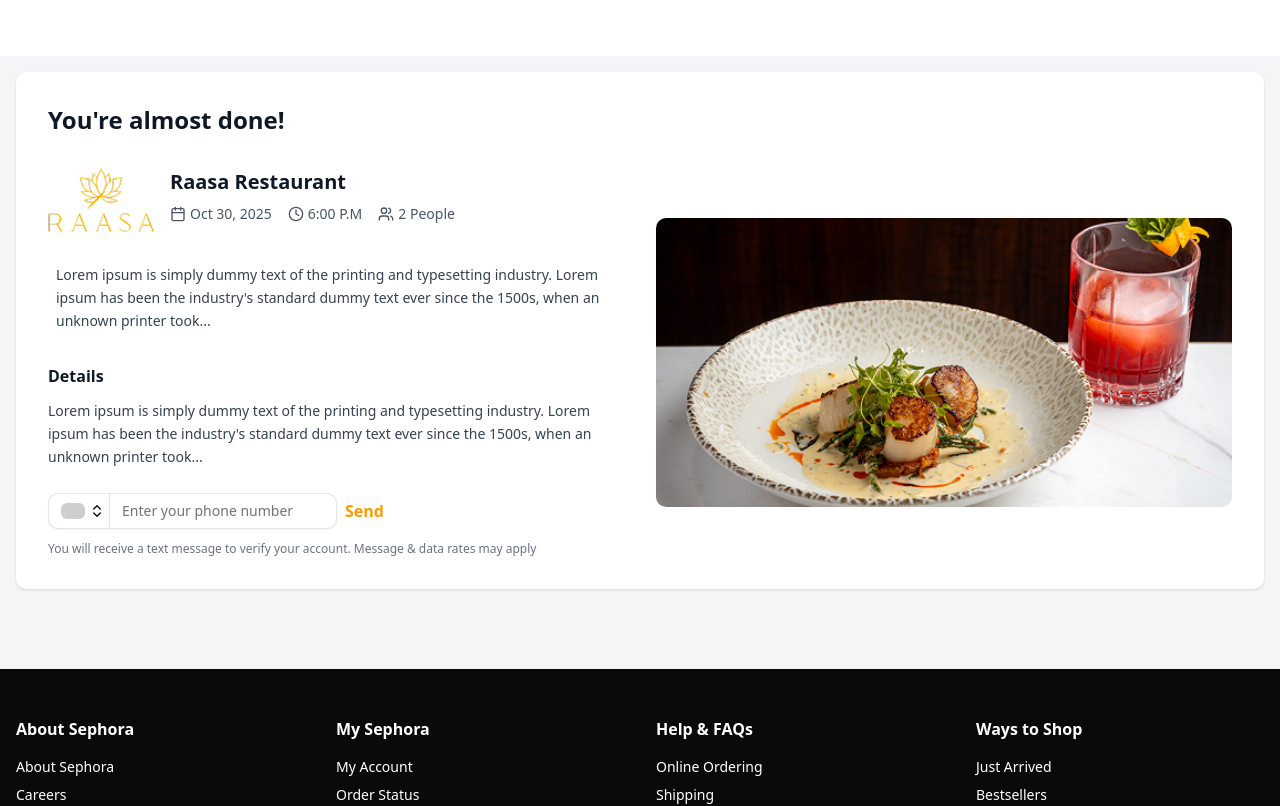
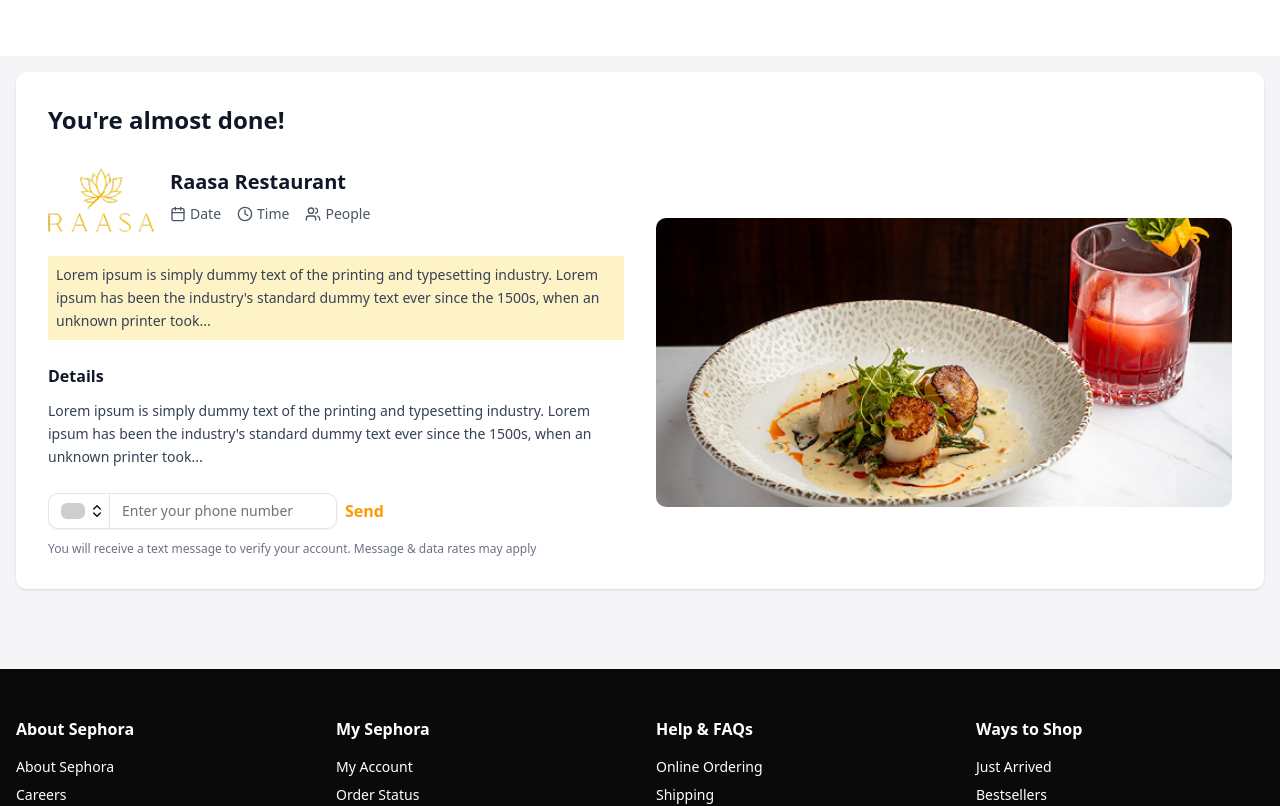
Before and after one commit to TharunKalugalla/Restaurant-Table-Reservation, a React (Vite) app: page /booking in a window 1280 px wide. Shown: the top 806 px of the page. Built offline with nearby package versions, Linux system fonts and the light colour scheme.

Commit message:
modified:   src/pages/Booking.jsx

```diff
--- a/src/pages/Booking.jsx
+++ b/src/pages/Booking.jsx
@@ -1,11 +1,14 @@
 import { useState } from "react";
-import { Clock, Users, Calendar } from "lucide-react";
-import logo from "@/assets/rasa_logo.png";
+import { useLocation } from "react-router-dom";
+import Logo from "@/assets/rasa_logo.png";
+import { Calendar, Clock, Users } from "lucide-react";
+import { PhoneInput } from "@/components/ui/phone-input";
 import bookingImage from "@/assets/booking.png";
-import { PhoneInput } from "@/components/ui/phone-input";
 
 export default function Booking() {
   const [verificationCode, setVerificationCode] = useState("");
+  const location = useLocation();
+  const bookingData = location.state || {};
 
   return (
     <div className="mx-auto px-4 mt-4">
@@ -22,7 +25,7 @@ export default function Booking() {
           <div className="space-y-6">
             {/* Restaurant Header */}
             <div className="flex items-start gap-4">
-              <img src={logo} alt="Raasa Restaurant Logo" />
+              <img src={Logo} alt="Raasa Restaurant Logo" />
               <div className="flex-1">
                 <h2 className="text-xl font-bold text-gray-900">
                   Raasa Restaurant
@@ -30,23 +33,23 @@ export default function Booking() {
                 <div className="flex flex-wrap gap-4 mt-2 text-sm text-gray-600">
                   <div className="flex items-center gap-1">
                     <Calendar className="w-4 h-4" />
-                    <span>Oct 30, 2025</span>
+                    <span>{bookingData.date || "Date"}</span>
                   </div>
                   <div className="flex items-center gap-1">
                     <Clock className="w-4 h-4" />
-                    <span>6:00 P.M</span>
+                    <span>{bookingData.time || "Time"}</span>
                   </div>
                   <div className="flex items-center gap-1">
                     <Users className="w-4 h-4" />
-                    <span>2 People</span>
+                    <span>{bookingData.people || "People"}</span>
                   </div>
                 </div>
               </div>
             </div>
 
             {/* Description */}
-            <div className="space-y-3">
-              <p className="text-sm text-gray-700 leading-relaxed bg-[F0A800]/13 p-2">
+            <div className="space-y-3 bg-amber-100 p-2">
+              <p className="text-sm text-gray-700 leading-relaxed">
                 Lorem ipsum is simply dummy text of the printing and typesetting
                 industry. Lorem ipsum has been the industry's standard dummy
                 text ever since the 1500s, when an unknown printer took...
@@ -71,7 +74,6 @@ export default function Booking() {
                   placeholder="Enter your phone number"
                   classNamew="w-full"
                 />
-
                 <span className="text-amber-500 hover:text-amber-600 font-semibold cursor-pointer">
                   Send
                 </span>
```
